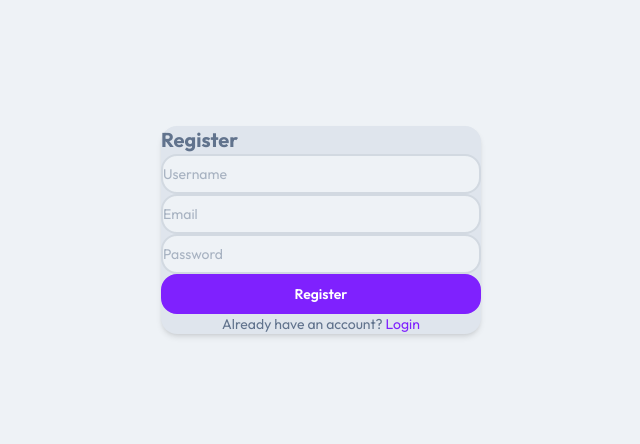
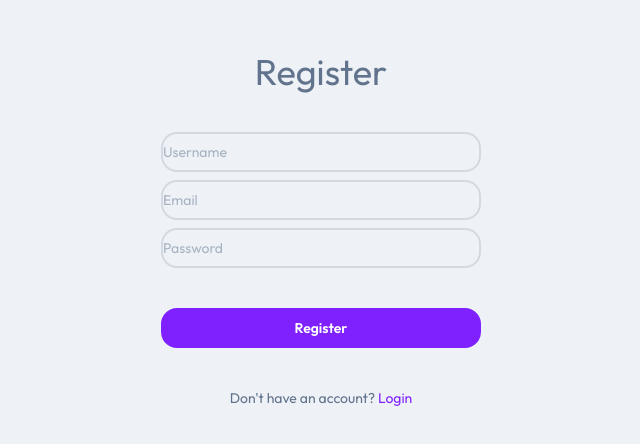
Before and after one commit to karanx64/scenely, a React (Vite) app in the folder frontend/: page /register in a window 1280 px wide. Shown: the part 170-614 px from the top of the page, without its empty margins (319-959 px from the left). Built offline with nearby package versions, Linux system fonts and the light colour scheme; the HTML template or start-up script is replaced by a standard one.

Commit message:
register Login styled

```diff
--- a/frontend/src/components/Sidebar.jsx
+++ b/frontend/src/components/Sidebar.jsx
@@ -11,7 +11,7 @@ import {
 } from "lucide-react";
 import { NavLink } from "react-router-dom";
 import ThemeSwitcher from "./ThemeSwitcher";
-import Scenely from "../../public/scenely.png";
+import Scenely from "../../src/assets/Scenely.png";
 import { useState } from "react";
 
 const navItems = [
--- a/frontend/src/pages/Login.jsx
+++ b/frontend/src/pages/Login.jsx
@@ -55,13 +55,11 @@ export default function Login() {
   };
 
   return (
-    <div className="min-h-screen flex items-center justify-center bg-base-100 text-base-content">
-      <form
-        onSubmit={handleSubmit}
-        className="p-6 bg-base-200 rounded-xl shadow-md w-80 space-y-4"
-      >
-        <h2 className="text-xl font-bold">Login</h2>
+    <div className="min-h-screen flex flex-col items-center justify-center gap-10">
+      <h1 className="text-4xl">Login</h1>
 
+      <form onSubmit={handleSubmit} className="flex flex-col gap-10">
+        <div className="flex flex-col gap-2 w-80">
           <input
             type="email"
             name="email"
@@ -80,9 +78,9 @@ export default function Login() {
             className="input input-bordered w-full"
             required
           />
-
           {error && <p className="text-error text-sm">{error}</p>}
-
+        </div>
+        <div>
           <button
             type="submit"
             className="btn btn-primary w-full"
@@ -90,12 +88,15 @@ export default function Login() {
           >
             {loading ? <Loader type="spinner" size="sm" /> : "Login"}
           </button>
+        </div>
+        <div>
           <p className="text-sm text-center">
             Don't have an account?{" "}
             <a href="/register" className="text-primary hover:underline">
               Register
             </a>
           </p>
+        </div>
       </form>
     </div>
   );
--- a/frontend/src/pages/Register.jsx
+++ b/frontend/src/pages/Register.jsx
@@ -54,18 +54,11 @@ export default function Register() {
   };
 
   return (
-    <div className="min-h-screen flex items-center justify-center bg-base-100 text-base-content">
-      {success && (
-        <div className="fixed top-4 left-1/2 transform -translate-x-1/2 bg-success text-success-content px-4 py-2 rounded shadow">
-          Registered successfully!
-        </div>
-      )}
-      <form
-        onSubmit={handleSubmit}
-        className="p-6 bg-base-200 rounded-box shadow-md w-80 space-y-4"
-      >
-        <h2 className="text-xl font-bold">Register</h2>
+    <div className="min-h-screen flex flex-col items-center justify-center gap-10">
+      <h1 className="text-4xl">Register</h1>
 
+      <form onSubmit={handleSubmit} className="flex flex-col gap-10">
+        <div className="flex flex-col gap-2 w-80">
           <input
             type="text"
             name="username"
@@ -93,9 +86,9 @@ export default function Register() {
             className="input input-bordered w-full"
             required
           />
-
           {error && <p className="text-error text-sm">{error}</p>}
-
+        </div>
+        <div>
           <button
             type="submit"
             className="btn btn-primary w-full"
@@ -103,12 +96,15 @@ export default function Register() {
           >
             {loading ? <Loader type="spinner" size="sm" /> : "Register"}
           </button>
+        </div>
+        <div>
           <p className="text-sm text-center">
-          Already have an account?{" "}
+            Don't have an account?{" "}
             <a href="/login" className="text-primary hover:underline">
               Login
             </a>
           </p>
+        </div>
       </form>
     </div>
   );
```
Also changed, not shown: frontend/src/assets/scenely.png (renamed from frontend/public/scenely.png). Lines whose indentation alone changed are shown as unchanged.
